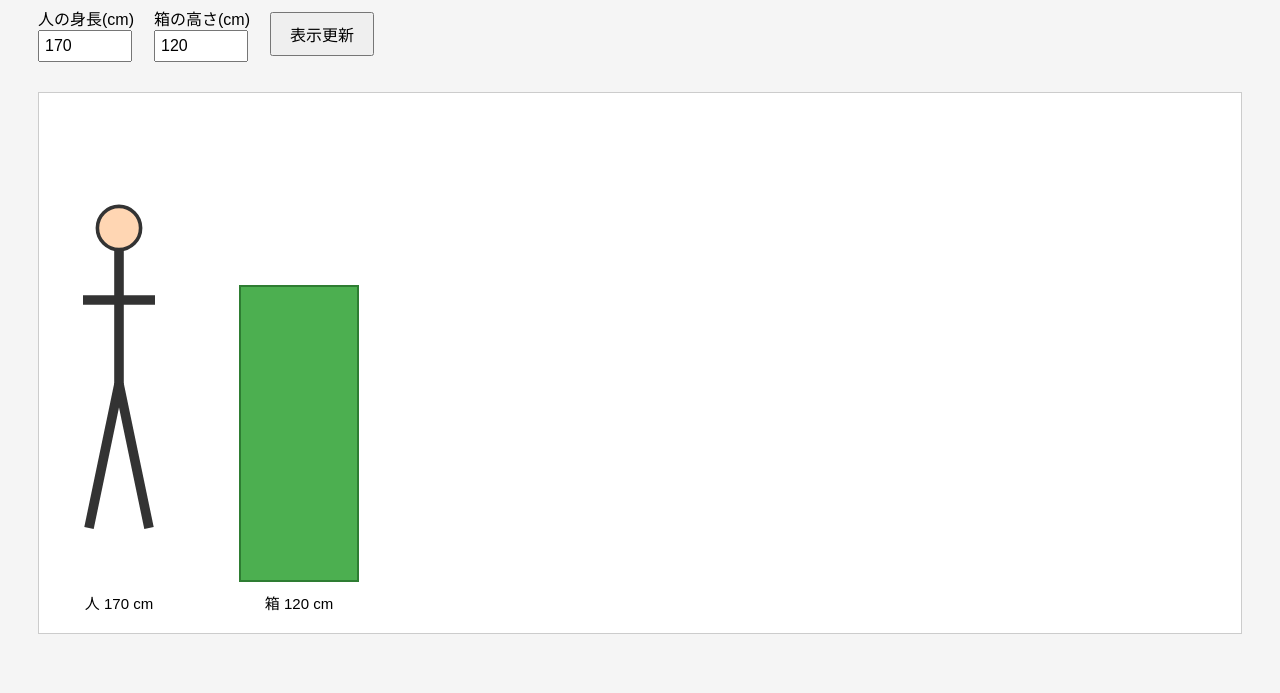
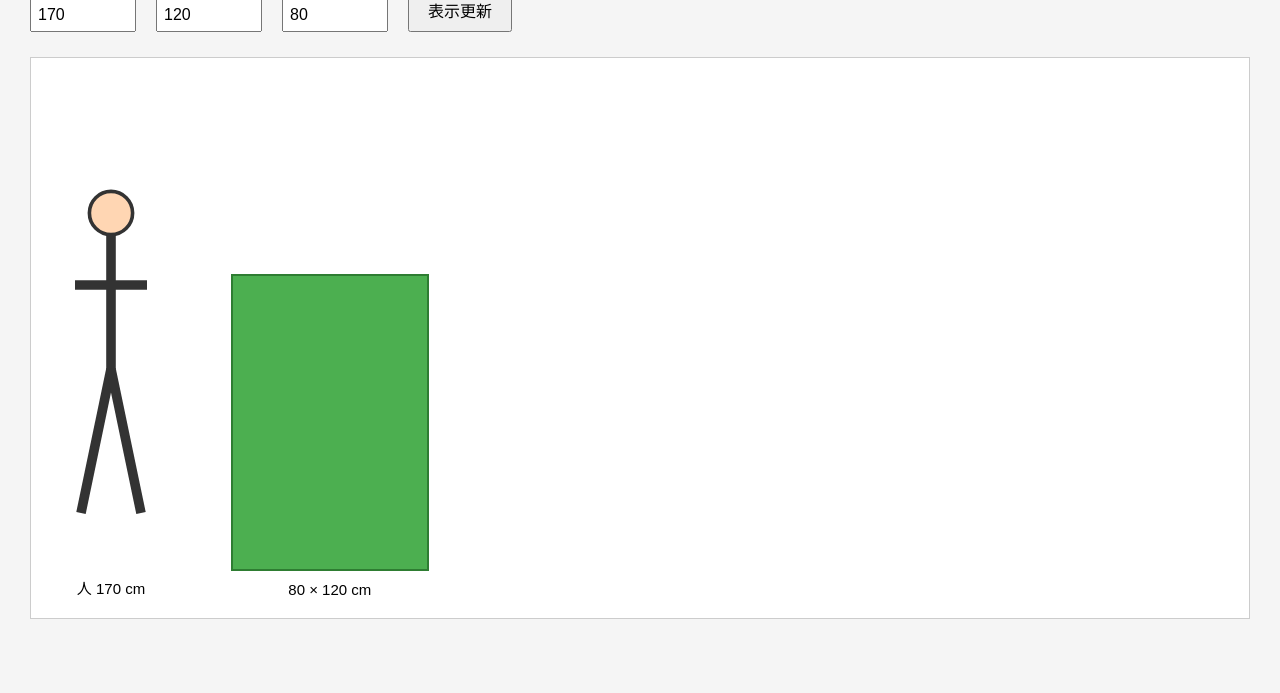
Before and after one commit to 0123takeda0123-star/size, a plain HTML site: page index.html in a window 1280 px wide. Shown: the part 107-800 px from the top of the page. Drawn offline with Linux system fonts and the light colour scheme.

Commit message:
Change title and improve layout styles in index.html
Updated the title and styles for better layout and clarity.

```diff
--- a/index.html
+++ b/index.html
@@ -2,174 +2,122 @@
 <html lang="ja">
 <head>
   <meta charset="UTF-8">
-<title>人と箱の高さ比較</title>
-
+  <title>人と箱のサイズ比較</title>
   <style>
-body{
-    font-family:sans-serif;
-    background:#f5f5f5;
-    padding:30px;
+    body {
+      font-family: sans-serif;
+      background: #f5f5f5;
+      margin: 30px;
     }
-
-.controls{
-    display:flex;
-    gap:20px;
-    flex-wrap:wrap;
-    align-items:center;
-    margin-bottom:30px;
+    h2 {
+      margin-top: 0;
     }
-
-input{
-    width:80px;
-    padding:5px;
-    font-size:16px;
+    .controls {
+      display: flex;
+      flex-wrap: wrap;
+      gap: 20px;
+      align-items: flex-end;
+      margin-bottom: 25px;
     }
-
-button{
-    padding:8px 18px;
-    font-size:16px;
-    cursor:pointer;
+    label {
+      display: flex;
+      flex-direction: column;
+      font-size: 14px;
     }
-
-#scene{
-    display:flex;
-    align-items:flex-end;
-    gap:60px;
-
-    border:1px solid #ccc;
-    background:white;
-    padding:20px;
-    min-height:500px;
+    input {
+      width: 90px;
+      padding: 6px;
+      font-size: 16px;
     }
-
-.item{
-    display:flex;
-    flex-direction:column;
-    align-items:center;
+    button {
+      padding: 8px 18px;
+      font-size: 16px;
+      cursor: pointer;
     }
-
-.label{
-    margin-top:10px;
-    font-size:15px;
+    #scene {
+      display: flex;
+      align-items: flex-end;
+      gap: 60px;
+      min-height: 520px;
+      padding: 20px;
+      border: 1px solid #ccc;
+      background: white;
     }
-
-#humanSvg{
-    width:120px;
+    .item {
+      display: flex;
+      flex-direction: column;
+      align-items: center;
     }
-
-#box{
-    width:120px;
-    background:#4CAF50;
-    border:2px solid #2E7D32;
-    box-sizing:border-box;
+    #humanSvg {
+      width: 120px;
+    }
+    #box {
+      background: #4CAF50;
+      border: 2px solid #2E7D32;
+      box-sizing: border-box;
+    }
+    .label {
+      margin-top: 10px;
+      text-align: center;
+      font-size: 15px;
     }
   </style>
 </head>
-
 <body>
 
-<h2>人と箱の高さ比較</h2>
+  <h2>人と箱のサイズ比較</h2>
 
   <div class="controls">
-
-<label>
-人の身長(cm)<br>
-<input id="humanHeight" type="number" value="170">
-</label>
-
-<label>
-箱の高さ(cm)<br>
-<input id="boxHeight" type="number" value="120">
-</label>
-
+    <label>人の身長(cm)<input id="humanHeight" type="number" value="170"></label>
+    <label>箱の高さ(cm)<input id="boxHeight" type="number" value="120"></label>
+    <label>箱の幅(cm)<input id="boxWidth" type="number" value="80"></label>
     <button onclick="draw()">表示更新</button>
-
   </div>
 
   <div id="scene">
-
     <div class="item">
-
       <svg id="humanSvg" viewBox="0 0 100 300">
-
-    <!-- 頭 -->
-    <circle cx="50" cy="30" r="18"
-            fill="#ffd6b3"
-            stroke="#333"
-            stroke-width="3"/>
-
-    <!-- 胴体 -->
-    <line x1="50" y1="48"
-          x2="50" y2="160"
-          stroke="#333"
-          stroke-width="8"/>
-
-    <!-- 腕 -->
-    <line x1="20" y1="90"
-          x2="80" y2="90"
-          stroke="#333"
-          stroke-width="8"/>
-
-    <!-- 左脚 -->
-    <line x1="50" y1="160"
-          x2="25" y2="280"
-          stroke="#333"
-          stroke-width="8"/>
-
-    <!-- 右脚 -->
-    <line x1="50" y1="160"
-          x2="75" y2="280"
-          stroke="#333"
-          stroke-width="8"/>
-
+        <circle cx="50" cy="30" r="18" fill="#FFD6B3" stroke="#333" stroke-width="3" />
+        <line x1="50" y1="48" x2="50" y2="160" stroke="#333" stroke-width="8" />
+        <line x1="20" y1="90" x2="80" y2="90" stroke="#333" stroke-width="8" />
+        <line x1="50" y1="160" x2="25" y2="280" stroke="#333" stroke-width="8" />
+        <line x1="50" y1="160" x2="75" y2="280" stroke="#333" stroke-width="8" />
       </svg>
-
       <div class="label" id="humanLabel"></div>
-
     </div>
 
     <div class="item">
-
       <div id="box"></div>
-
       <div class="label" id="boxLabel"></div>
-
     </div>
-
   </div>
 
   <script>
+    function draw() {
+      // 画面から各入力値を取得
+      const humanHeight = Number(document.getElementById("humanHeight").value);
+      const boxHeight = Number(document.getElementById("boxHeight").value);
+      const boxWidth = Number(document.getElementById("boxWidth").value);
 
-function draw(){
-
-    const humanHeight =
-        Number(document.getElementById("humanHeight").value);
-
-    const boxHeight =
-        Number(document.getElementById("boxHeight").value);
-
-    // 人の高さを画面上では420pxで固定表示
+      // 人の表示高さ(px)
       const humanPixelHeight = 420;
 
-    const scale =
-        humanPixelHeight / humanHeight;
+      // 1cmあたり何pxか
+      const scale = humanPixelHeight / humanHeight;
 
-    document.getElementById("humanSvg").style.height =
-        humanPixelHeight + "px";
+      // 人
+      document.getElementById("humanSvg").style.height = humanPixelHeight + "px";
 
-    document.getElementById("box").style.height =
-        (boxHeight * scale) + "px";
+      // 箱
+      document.getElementById("box").style.height = (boxHeight * scale) + "px";
+      document.getElementById("box").style.width = (boxWidth * scale) + "px";
 
-    document.getElementById("humanLabel").innerHTML =
-        "人 " + humanHeight + " cm";
-
-    document.getElementById("boxLabel").innerHTML =
-        "箱 " + boxHeight + " cm";
-
+      // ラベル
+      document.getElementById("humanLabel").textContent = `人 ${humanHeight} cm`;
+      document.getElementById("boxLabel").textContent = `${boxWidth} × ${boxHeight} cm`;
     }
 
     draw();
-
   </script>
 
 </body>
```
Lines whose indentation alone changed are shown as unchanged.
